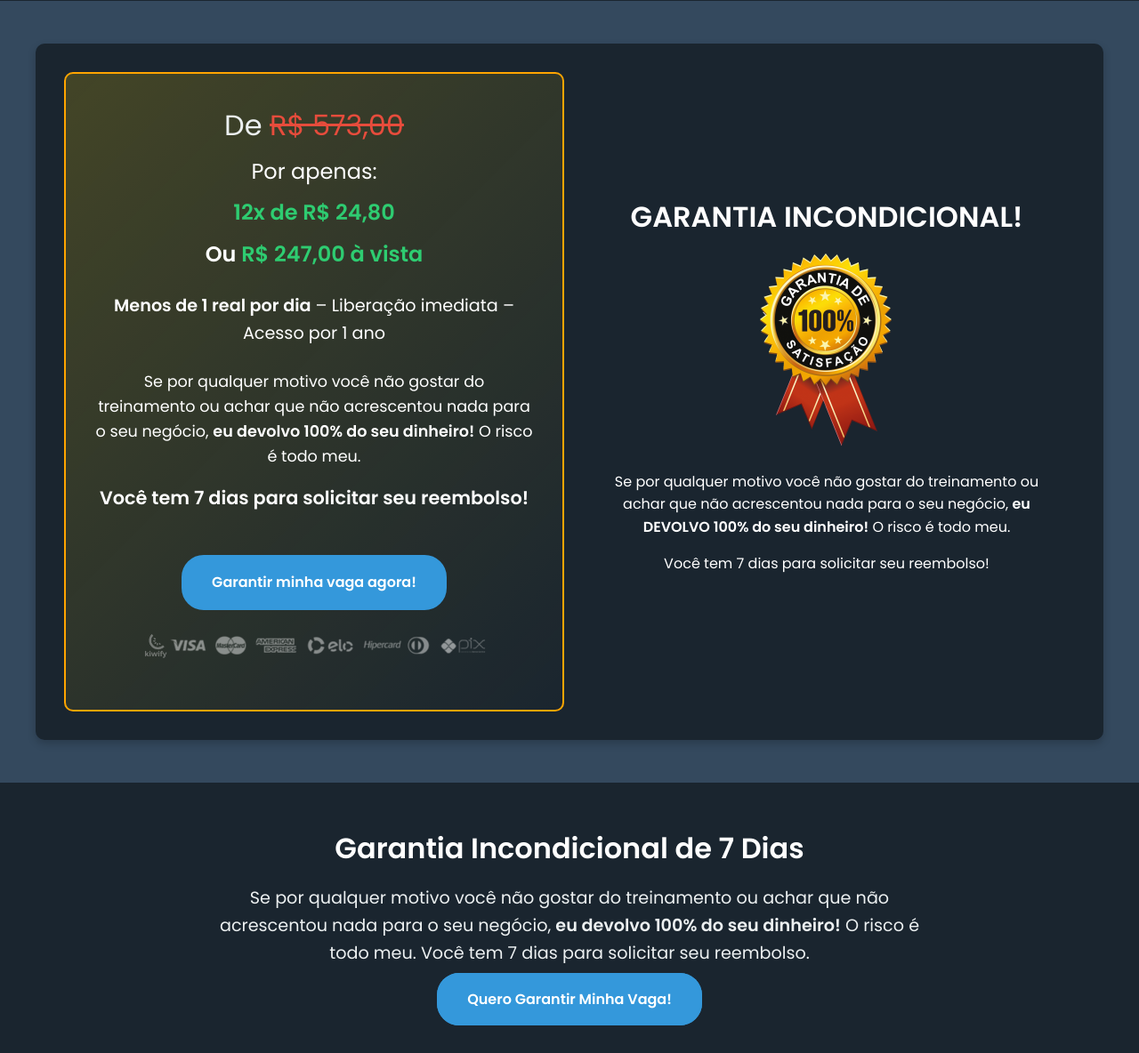
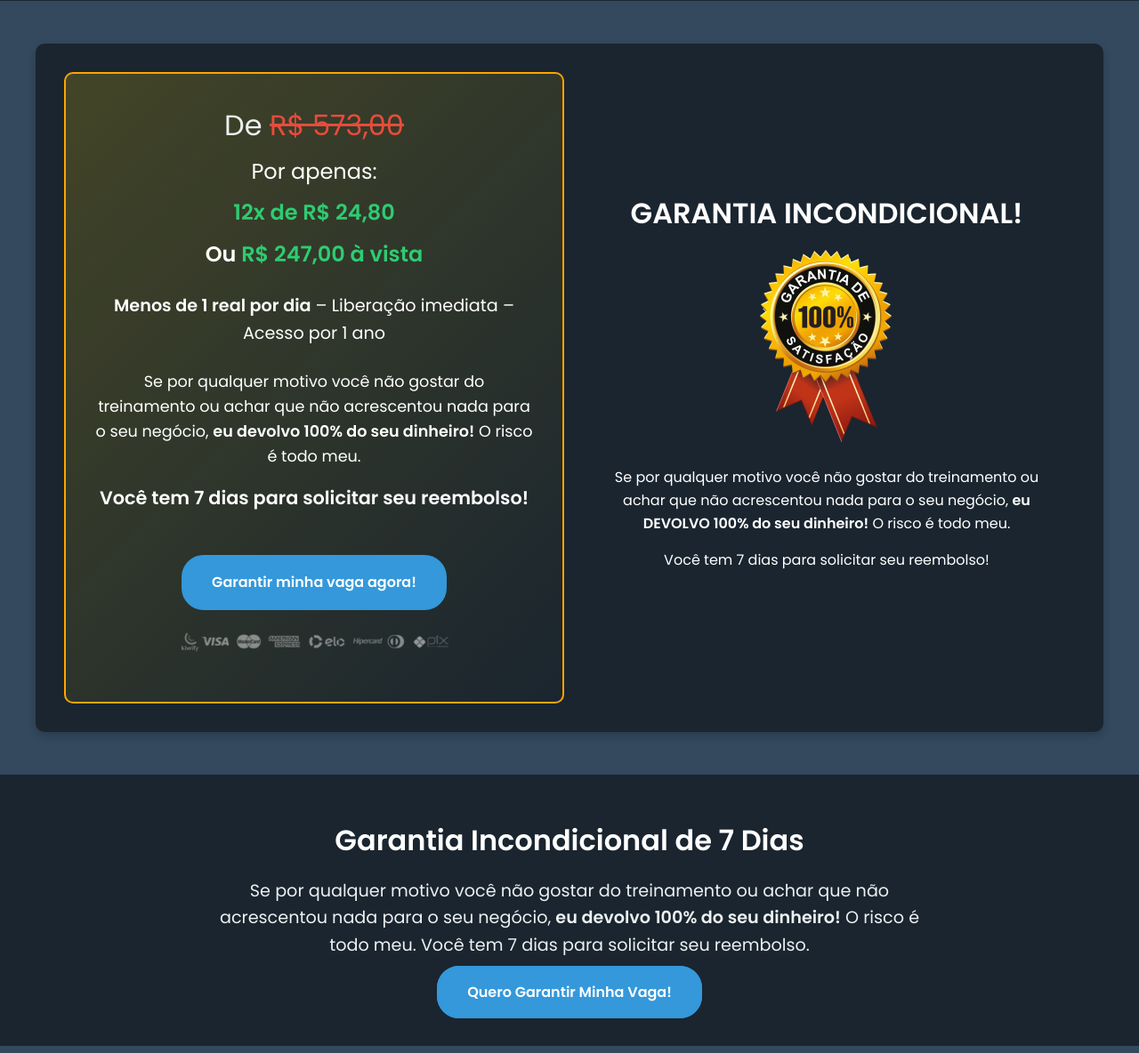
Before and after one commit to GuilhermeSalles/Site-Destrave, a PHP site: page /30D/ in a window 1280 px wide. Shown: the part 1704-2888 px from the top of the page at 89% size. Run offline with PHP 8.4, Linux system fonts and the light colour scheme; some libraries are stand-ins or nearby versions.

Commit message:
novo site 30D pronto v=1.0.1

```diff
--- a/30D/assets/css/styles.css
+++ b/30D/assets/css/styles.css
@@ -302,7 +302,7 @@ a:hover {
 }
 
 .section-valores-garantia .payment-icons img {
-  max-width: 180%;
+  max-width: 100%;
   height: auto;
   display: block;
   transition: transform 0.3s ease;
```
